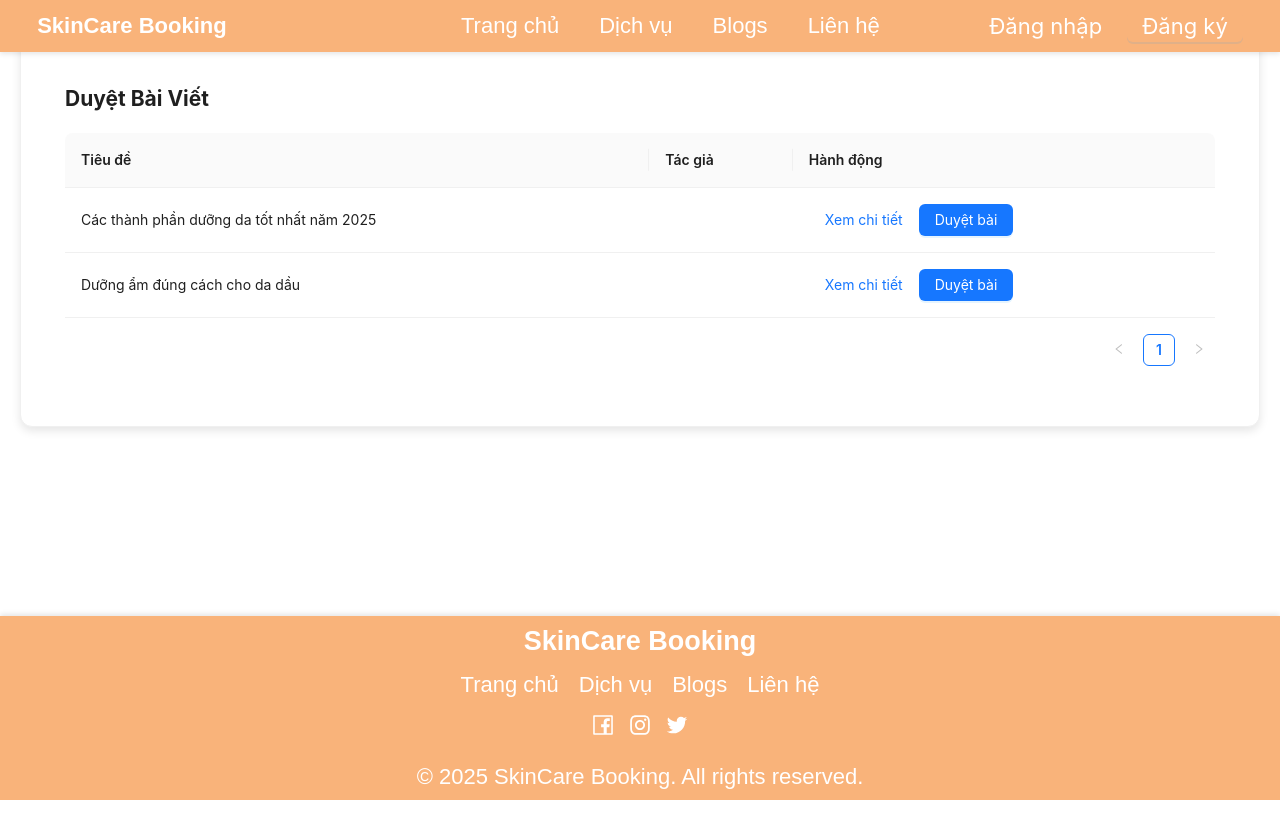
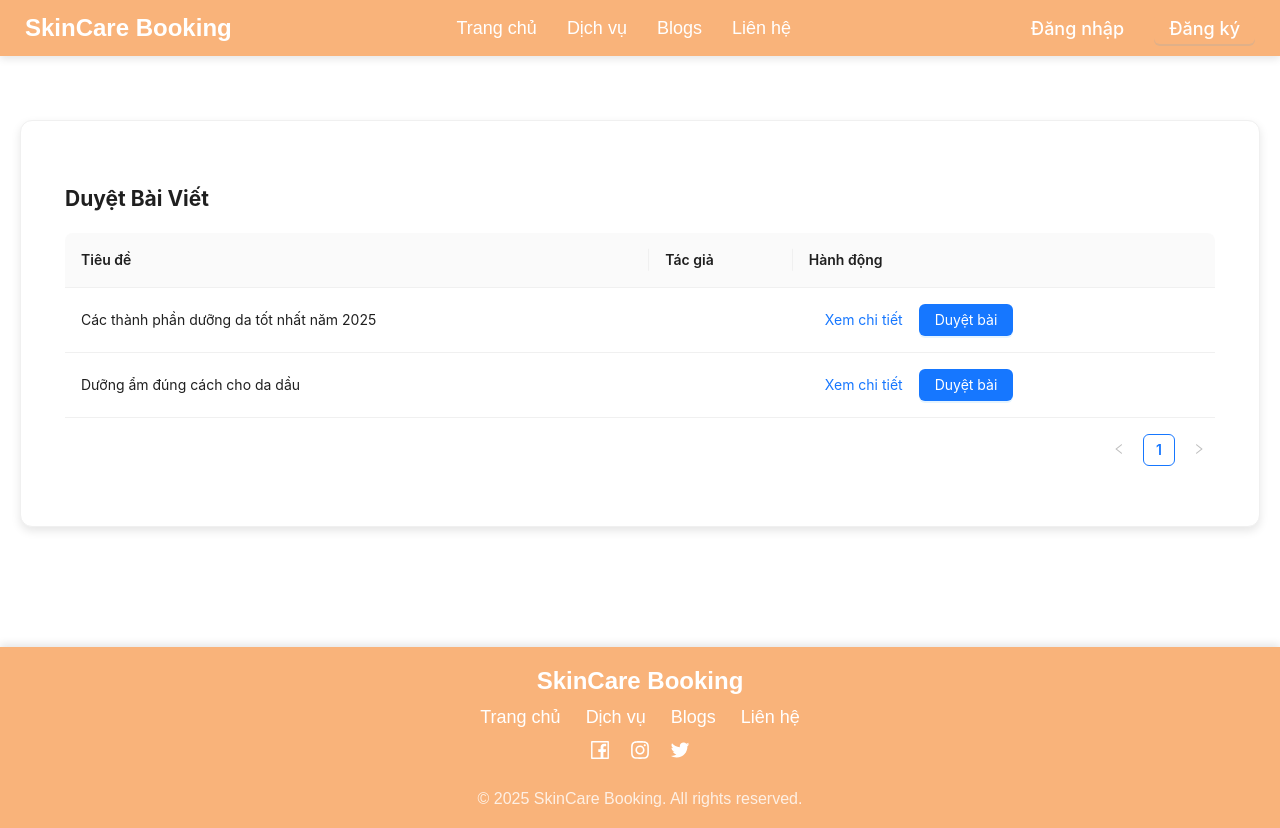
Before and after one commit to Floak-yak/SkinCareBookingSystem_FE, a React (Create React App) app: page /staff/approve-blogs in a window 1280 px wide. Before the commit the page ends 800 px from the top, so only its background shows below. Built offline with nearby package versions, Linux system fonts and the light colour scheme.

Commit message:
Refactor styles and clean up unused code in various components

```diff
--- a/src/components/AboutUs.jsx
+++ b/src/components/AboutUs.jsx
@@ -1,4 +1,3 @@
-// import { colors } from "@mui/material";
 import React from "react";
 
 const AboutUs = () => {
--- a/src/pages/HomePage.jsx
+++ b/src/pages/HomePage.jsx
@@ -1,27 +1,65 @@
-import React, { useRef } from 'react';
-import Hero from '../components/Hero';
-import CardSpa from '../components/CardSpa';
-import DoctorProfiles from '../components/Doctor';
-import '../styles/CardSpa.css';
-import '../styles/HomePage.css';
-import { FaQuoteLeft, FaChevronLeft, FaChevronRight } from 'react-icons/fa';
-import AboutUs from '../components/AboutUs';
-import SpaGallery from '../components/SpaGallery';
+import React, { useRef } from "react";
+import Hero from "../components/Hero";
+import CardSpa from "../components/CardSpa";
+import DoctorProfiles from "../components/Doctor";
+import "../styles/CardSpa.css";
+import "../styles/HomePage.css";
+import { FaQuoteLeft, FaChevronLeft, FaChevronRight } from "react-icons/fa";
+import AboutUs from "../components/AboutUs";
+import SpaGallery from "../components/SpaGallery";
 
 const SpaDATA = [
-  { id: '1', name: 'Chăm Sóc Da Cơ Bản', image: 'https://images.unsplash.com/photo-1596178060671-7a80dc8059ea?w=500&auto=format&fit=crop&q=60&ixlib=rb-4.0.3&ixid=M3wxMjA3fDB8MHxzZWFyY2h8MTR8fHNwYXxlbnwwfHwwfHx8MA%3D%3D' },
-  { id: '2', name: 'Peel Da Chuyên Sâu', image: 'https://media.istockphoto.com/id/528887735/vi/anh/ng%C6%B0%E1%BB%9Di-ph%E1%BB%A5-n%E1%BB%AF-%C4%91eo-m%E1%BA%B7t-n%E1%BA%A1-spa.jpg?s=612x612&w=0&k=20&c=hzstRBsIlXxGh9KTwC7PA8mFFlaYspIGT54wPJXL_7s=' },
-  { id: '3', name: 'Trị Liệu Ánh Sáng LED', image: 'https://rebibeauty.com/wp-content/uploads/2024/05/Dich-vu-Laser-Tan-Nhang-Nam.webp' },
-  { id: '4', name: 'Điều Trị Mụn Chuyên Sâu', image: 'https://th.bing.com/th/id/OIP.NB-iuGza8NsdQVck7eeuWQHaE7?w=270&h=180&c=7&r=0&o=5&dpr=1.3&pid=1.7' },
-  { id: '5', name: 'Điều Trị Nám - Tàn Nhang', image: 'https://th.bing.com/th/id/OIP.-nIxvtb2ArIZwk7rpYPYFwHaEv?w=300&h=192&c=7&r=0&o=5&dpr=1.3&pid=1.7' },
-  { id: '6', name: 'Tẩy Tế Bào Chết', image: 'https://media.istockphoto.com/id/480062395/fr/photo/soin-de-la-peau.webp?a=1&s=612x612&w=0&k=20&c=HdPO8uX5B9tEgaiBJCIgW9l8E24G7R6xfUSzizn8J7c=' },
-  { id: '7', name: 'Chăm Sóc Da Nhạy Cảm', image: 'https://th.bing.com/th?id=OIF.lsBOd25sY%2fBxxwuFytXt2Q&w=222&h=180&c=7&r=0&o=5&dpr=1.3&pid=1.7' },
-  { id: '8', name: 'Dưỡng Ẩm Chuyên Sâu', image: 'https://images.unsplash.com/photo-1570172619644-dfd03ed5d881?w=500&auto=format&fit=crop&q=60&ixlib=rb-4.0.3&ixid=M3wxMjA3fDB8MHxzZWFyY2h8MTZ8fHNwYXxlbnwwfHwwfHx8MA%3D%3D' }
-
-]
+  {
+    id: "1",
+    name: "Chăm Sóc Da Cơ Bản",
+    image:
+      "https://images.unsplash.com/photo-1596178060671-7a80dc8059ea?w=500&auto=format&fit=crop&q=60&ixlib=rb-4.0.3&ixid=M3wxMjA3fDB8MHxzZWFyY2h8MTR8fHNwYXxlbnwwfHwwfHx8MA%3D%3D",
+  },
+  {
+    id: "2",
+    name: "Peel Da Chuyên Sâu",
+    image:
+      "https://media.istockphoto.com/id/528887735/vi/anh/ng%C6%B0%E1%BB%9Di-ph%E1%BB%A5-n%E1%BB%AF-%C4%91eo-m%E1%BA%B7t-n%E1%BA%A1-spa.jpg?s=612x612&w=0&k=20&c=hzstRBsIlXxGh9KTwC7PA8mFFlaYspIGT54wPJXL_7s=",
+  },
+  {
+    id: "3",
+    name: "Trị Liệu Ánh Sáng LED",
+    image:
+      "https://rebibeauty.com/wp-content/uploads/2024/05/Dich-vu-Laser-Tan-Nhang-Nam.webp",
+  },
+  {
+    id: "4",
+    name: "Điều Trị Mụn Chuyên Sâu",
+    image:
+      "https://th.bing.com/th/id/OIP.NB-iuGza8NsdQVck7eeuWQHaE7?w=270&h=180&c=7&r=0&o=5&dpr=1.3&pid=1.7",
+  },
+  {
+    id: "5",
+    name: "Điều Trị Nám - Tàn Nhang",
+    image:
+      "https://th.bing.com/th/id/OIP.-nIxvtb2ArIZwk7rpYPYFwHaEv?w=300&h=192&c=7&r=0&o=5&dpr=1.3&pid=1.7",
+  },
+  {
+    id: "6",
+    name: "Tẩy Tế Bào Chết",
+    image:
+      "https://media.istockphoto.com/id/480062395/fr/photo/soin-de-la-peau.webp?a=1&s=612x612&w=0&k=20&c=HdPO8uX5B9tEgaiBJCIgW9l8E24G7R6xfUSzizn8J7c=",
+  },
+  {
+    id: "7",
+    name: "Chăm Sóc Da Nhạy Cảm",
+    image:
+      "https://th.bing.com/th?id=OIF.lsBOd25sY%2fBxxwuFytXt2Q&w=222&h=180&c=7&r=0&o=5&dpr=1.3&pid=1.7",
+  },
+  {
+    id: "8",
+    name: "Dưỡng Ẩm Chuyên Sâu",
+    image:
+      "https://images.unsplash.com/photo-1570172619644-dfd03ed5d881?w=500&auto=format&fit=crop&q=60&ixlib=rb-4.0.3&ixid=M3wxMjA3fDB8MHxzZWFyY2h8MTZ8fHNwYXxlbnwwfHwwfHx8MA%3D%3D",
+  },
+];
 
 const HomePage = () => {
-
   const scrollRef = useRef(null);
 
   const scroll = (direction) => {
@@ -29,8 +67,8 @@ const HomePage = () => {
     const scrollAmount = 300;
     if (container) {
       container.scrollBy({
-        left: direction === 'left' ? -scrollAmount : scrollAmount,
-        behavior: 'smooth'
+        left: direction === "left" ? -scrollAmount : scrollAmount,
+        behavior: "smooth",
       });
     }
   };
@@ -40,44 +78,6 @@ const HomePage = () => {
       <Hero></Hero>
 
       <AboutUs></AboutUs>
-
-      {/* <div className="container_Card"
-        style={{
-          background: "linear-gradient(to right, #a6c1ee, #fbc2eb)",
-          paddingRight: "30px",
-        }}
-      >
-        <h1
-          style={{
-            textAlign: "center", // Căn giữa nội dung text
-            margin: "10px auto", // Căn giữa và tạo khoảng cách
-            marginTop: "20px",
-            backgroundColor: "#863948",
-            width: "320px",
-            borderRadius: "20px",
-            padding: "10px", // Thêm khoảng đệm để đẹp hơn
-            color: "#fff", // Màu chữ trắng cho dễ nhìn
-            fontSize: "1.5rem", // Tăng kích thước chữ
-          }}
-        >Dich Vu Noi Bat</h1>
-        <div className="row"
-          style={{
-            display: "flex",
-            flexWrap: "nowrap",
-            justifyContent: "flex-start",
-            alignItems: "flex-start",
-            gap: "20px",
-            overflowX: "hidden",
-            overflow: "auto",
-            padding: "20px",
-            width: "100%",
-            // animation: "scroll 20s linear infinite",
-          }}
-        >
-          {SpaDATA.map((item) => <CardSpa key={item.id} id={item.id} name={item.name} image={item.image}
-            style={{ animation: "scroll 20s linear infinite", }} />)}
-        </div>
-      </div> */}
 
       <h1
         style={{
@@ -93,27 +93,23 @@ const HomePage = () => {
           position: "relative",
           bottom: "-30px",
           zIndex: 3,
-          // position: "-28px auto 28px",
         }}
       >
         Dịch Vụ Nổi Bật
       </h1>
 
-      <div className="container_Card"
+      <div
+        className="container_Card"
         style={{
           background: "#f4eade",
           position: "relative",
-          width: "95%",
-          overflowX: "hidden",
-          margin: "0 auto",
-
-
+          overflow: "auto",
+          width: "100%",
         }}
       >
-
         <button
           className="scroll-button left"
-          onClick={() => scroll('left')}
+          onClick={() => scroll("left")}
           style={{
             position: "absolute",
             left: "10px",
@@ -125,20 +121,18 @@ const HomePage = () => {
           <FaChevronLeft />
         </button>
 
-        <div className="row"
+        <div
+          className="row"
           ref={scrollRef}
           style={{
             display: "flex",
             flexWrap: "nowrap",
             gap: "20px",
             overflowX: "auto",
-            // overflowX: "hidden",
             padding: "40px 20px 30px",
-            width: "100%",
             scrollBehavior: "smooth",
             msOverflowStyle: "none",
             scrollbarWidth: "none",
-
           }}
         >
           {SpaDATA.map((item) => (
@@ -153,19 +147,19 @@ const HomePage = () => {
 
         <button
           className="scroll-button right"
-          onClick={() => scroll('right')}
+          onClick={() => scroll("right")}
           style={{
             position: "absolute",
             right: "10px",
             top: "50%",
             transform: "translateY(-50%)",
-            zIndex: 2
+            zIndex: 2,
           }}
         >
           <FaChevronRight />
         </button>
 
-        <a href='/Services' style={{ textDecoration: "none" }}>
+        <a href="/Services" style={{ textDecoration: "none" }}>
           <button
             className="btn btn-primary"
             style={{
@@ -185,11 +179,15 @@ const HomePage = () => {
               transition: "background-color 0.3s ease",
               border: "1px solid #f4a261",
             }}
-            onMouseEnter={(e) => (e.currentTarget.style.backgroundColor = "#f4a200")}
-            onMouseLeave={(e) => (e.currentTarget.style.backgroundColor = "#f4a261")}
-          // onClick={() => alert('Xem Thêm clicked!')
+            onMouseEnter={(e) =>
+              (e.currentTarget.style.backgroundColor = "#f4a200")
+            }
+            onMouseLeave={(e) =>
+              (e.currentTarget.style.backgroundColor = "#f4a261")
+            }
+            // onClick={() => alert('Xem Thêm clicked!')
 
-          // } // hoặc hành động khác bạn muốn thực hiện
+            // } // hoặc hành động khác bạn muốn thực hiện
           >
             Xem Thêm
           </button>
@@ -204,9 +202,15 @@ const HomePage = () => {
         <div className="testimonials-grid">
           <div className="testimonial-card">
             <FaQuoteLeft className="quote-icon" />
-            <p>"Dịch vụ tuyệt vời, nhân viên chuyên nghiệp. Tôi rất hài lòng với kết quả sau liệu trình."</p>
+            <p>
+              "Dịch vụ tuyệt vời, nhân viên chuyên nghiệp. Tôi rất hài lòng với
+              kết quả sau liệu trình."
+            </p>
             <div className="testimonial-author">
-              <img src="https://randomuser.me/api/portraits/women/1.jpg" alt="Customer" />
+              <img
+                src="https://randomuser.me/api/portraits/women/1.jpg"
+                alt="Customer"
+              />
               <div>
                 <h4>Nguyễn Thị A</h4>
                 {/* <div className="stars">
@@ -219,9 +223,15 @@ const HomePage = () => {
           </div>
           <div className="testimonial-card">
             <FaQuoteLeft className="quote-icon" />
-            <p>"Không gian thư giãn, sang trọng. Các liệu trình đều mang lại hiệu quả rõ rệt."</p>
+            <p>
+              "Không gian thư giãn, sang trọng. Các liệu trình đều mang lại hiệu
+              quả rõ rệt."
+            </p>
             <div className="testimonial-author">
-              <img src="https://randomuser.me/api/portraits/women/2.jpg" alt="Customer" />
+              <img
+                src="https://randomuser.me/api/portraits/women/2.jpg"
+                alt="Customer"
+              />
               <div>
                 <h4>Trần Thị B</h4>
                 {/* <div className="stars">
@@ -234,9 +244,15 @@ const HomePage = () => {
           </div>
           <div className="testimonial-card">
             <FaQuoteLeft className="quote-icon" />
-            <p>"Đội ngũ nhân viên nhiệt tình, chu đáo. Sẽ tiếp tục ủng hộ spa trong thời gian tới."</p>
+            <p>
+              "Đội ngũ nhân viên nhiệt tình, chu đáo. Sẽ tiếp tục ủng hộ spa
+              trong thời gian tới."
+            </p>
             <div className="testimonial-author">
-              <img src="https://randomuser.me/api/portraits/women/3.jpg" alt="Customer" />
+              <img
+                src="https://randomuser.me/api/portraits/women/3.jpg"
+                alt="Customer"
+              />
               <div>
                 <h4>Lê Thị C</h4>
                 {/* <div className="stars">
@@ -253,12 +269,10 @@ const HomePage = () => {
       {/* Gallery Section */}
       <section className="gallery">
         <h2>Không Gian Spa</h2>
-
       </section>
 
       <SpaGallery></SpaGallery>
-
-    </div >
+    </div>
   );
 };
 
--- a/src/styles/CardSpa.css
+++ b/src/styles/CardSpa.css
@@ -9,9 +9,8 @@
 }
 
 .scroll-container {
-    width: 100%;
     overflow: hidden;
-    whiteSpace: nowrap;
+    white-space: nowrap;
     box-sizing: border-box;
     position: relative;
 }
--- a/src/styles/HomePage.css
+++ b/src/styles/HomePage.css
@@ -7,7 +7,6 @@
 
 .testimonials h2 {
   margin-bottom: 3rem;
-    /* color: #333; */
   color: #f9b37a;
   font-size: 2.5rem;
 }
@@ -53,7 +52,6 @@
   gap: 0.2rem;
 }
 
-
 /* Gallery Section */
 .gallery {
   padding: 0 2rem;
@@ -63,7 +61,6 @@
 
 .gallery h2 {
   margin-bottom: 3rem;
-    /* color: #333; */
   color: #f9b37a;
   font-size: 2.5rem;
 }
@@ -94,8 +91,6 @@
   transform: scale(1.1);
 }
 
-
-
 .scroll-button {
   width: 40px;
   height: 40px;
--- a/src/styles/approveBlog.css
+++ b/src/styles/approveBlog.css
@@ -2,6 +2,7 @@
     justify-content: center;
     align-items: center;
     padding: 20px;
+    margin: 100px auto;
   }
 
   .approve-blogs-card {
--- a/src/styles/blogPage.css
+++ b/src/styles/blogPage.css
@@ -1,8 +1,7 @@
 /* Tổng quan */
 .blog-container {
   width: 85%;
-  margin: 0 auto;
-  padding: 20px;
+  margin: 100px auto;
 }
 
 /* Tiêu đề trang */
--- a/src/styles/createBlog.css
+++ b/src/styles/createBlog.css
@@ -4,7 +4,7 @@
   border-radius: 8px;
   box-shadow: 0 4px 10px rgba(0, 0, 0, 0.1);
   width: 500px;
-  margin: 30px auto;
+  margin: 100px auto;
 }
 
 .create-blog-container h2 {
--- a/src/styles/footer.css
+++ b/src/styles/footer.css
@@ -2,71 +2,78 @@
   bottom: 0;
   left: 0;
   width: 100%;
-  /* background: linear-gradient(to right, #a6c1ee, #fbc2eb); */
-  padding: 10px 0;
-  background-color: #f9b37a;
+  background: #f9b37a;
+  padding: 20px 0;
   text-align: center;
-  box-shadow: 0 -2px 5px rgba(0, 0, 0, 0.1);
+  box-shadow: 0 -3px 8px rgba(0, 0, 0, 0.1);
 }
 
 .footer-container {
   display: flex;
   flex-direction: column;
   align-items: center;
-  gap: 15px;
+  gap: 12px;
 }
 
 .footer-logo {
-  font-size: 27px;
+  font-size: 24px;
   font-weight: bold;
-  color: #ffffff;
+  color: white;
   text-decoration: none;
+  transition: color 0.3s ease;
 }
 
 .footer-logo:hover {
-  color: grey;
+  color: #6c5b7b;
 }
 
 .footer-links {
   display: flex;
-  gap: 20px;
+  gap: 25px;
 }
 
 .footer-links a {
-  color: #ffffff;
-  font-size: 22px;
+  color: white;
+  font-size: 18px;
   text-decoration: none;
-  transition: color 0.3s;
+  font-weight: 500;
+  transition: color 0.3s ease-in-out;
 }
 
 .footer-links a:hover {
-  color: grey;
+  color: #6c5b7b;
 }
 
 .footer-social {
   display: flex;
-  gap: 15px;
+  gap: 20px;
 }
 
 .footer-social a {
-  color: #ffffff;
-  font-size: 22px;
-  transition: color 0.3s;
+  color: white;
+  font-size: 20px;
+  transition: color 0.3s ease;
 }
 
 .footer-social a:hover {
-  color: grey;
+  color: #6c5b7b;
 }
 
 .footer-bottom {
-  margin-top: 10px;
-  font-size: 22px;
-  color: #ffffff;
+  margin-top: 15px;
+  font-size: 16px;
+  color: white;
+  opacity: 0.8;
 }
 
+/* Responsive */
 @media (max-width: 768px) {
   .footer-links {
     flex-direction: column;
     gap: 10px;
   }
+
+  .footer-container {
+    gap: 8px;
+  }
 }
--- a/src/styles/header.css
+++ b/src/styles/header.css
@@ -1,68 +1,64 @@
 .header {
+  position: fixed;
   top: 0;
   left: 0;
   right: 0;
   display: flex;
-  /* justify-content: space-between; */
-  justify-content: space-around;
+  justify-content: space-between;
   align-items: center;
-  padding: 10px 20px;
-  /* background: linear-gradient(to right, #a6c1ee, #fbc2eb); */
-  background-color: #f9b37a;
-  /* background-color: #fff; */
-  /* background: linear-gradient(rgba(0, 0, 0, 0.2), rgba(0, 0, 0, 0.2)),
-    url('https://edbeauty.net/wp-content/uploads/2018/03/duong-trang-face-2.jpg'); */
-  position: fixed;
-  box-shadow: 0 2px 5px rgba(0, 0, 0, 0.1);
+  padding: 12px 25px;
+  background: #f9b37a;
+  box-shadow: 0 3px 8px rgba(0, 0, 0, 0.1);
   z-index: 1000;
-  /* color: black; */
 }
 
 .header .logo {
-  font-size: 22px;
+  font-size: 24px;
   font-weight: bold;
   text-decoration: none;
   color: white;
-  margin-right: 140px;
+  transition: color 0.3s ease;
 }
 
 .header .logo:hover {
-  color: grey;
+  color: #6c5b7b;
 }
 
 .nav {
   display: flex;
-  gap: 40px;
-  margin: 0px 60px;
+  gap: 30px;
 }
 
 .nav a {
   color: white;
   text-decoration: none;
-  font-size: 22px;
-  transition: color 0.3s;
+  font-size: 18px;
+  font-weight: 500;
+  transition: color 0.3s ease-in-out;
 }
 
 .nav a:hover {
-  color: grey;
+  color: #6c5b7b;
+  font-weight: bold;
 }
 
 .auth {
   display: flex;
-  gap: 10px;
+  gap: 15px;
 }
 
 .auth button {
   color: white;
   border: none;
   background: none;
-  font-size: 22px;
+  font-size: 18px;
+  font-weight: 500;
   cursor: pointer;
-  transition: color 0.3s;
+  transition: color 0.3s ease-in-out;
 }
 
 .auth button:hover {
-  color: grey;
+  color: #6c5b7b;
 }
 
 .menu-toggle {
@@ -70,10 +66,16 @@
   background: none;
   border: none;
   color: white;
-  font-size: 24px;
+  font-size: 28px;
   cursor: pointer;
+  transition: color 0.3s ease;
 }
 
+.menu-toggle:hover {
+  color: #6c5b7b;
+}
+
+/* Responsive */
 @media (max-width: 768px) {
   .menu-toggle {
     display: block;
@@ -86,7 +88,7 @@
     top: 60px;
     left: 0;
     width: 100%;
-    background: rgba(166, 193, 238, 0.9);
+    background: rgba(248, 165, 194, 0.95);
     text-align: center;
     padding: 15px 0;
     box-shadow: 0px 4px 8px rgba(0, 0, 0, 0.1);
@@ -97,16 +99,9 @@
   }
 
   .nav a {
-    padding: 10px;
+    padding: 12px;
     width: 100%;
-  }
-
-  .staff-approve-btn a {
-    color: #52c41a !important;
-    font-weight: bold;
-  }
-
-  .staff-approve-btn a:hover {
-    color: #389e0d !important;
+    display: block;
+    font-size: 20px;
   }
 }
--- a/src/styles/services.css
+++ b/src/styles/services.css
@@ -104,8 +104,7 @@
 
 .popular-tag {
     position: absolute;
-    top: 10px;
-    right: -30px;
+    right: -50px;
     background: #FF4D4D;
     color: white;
     padding: 5px 40px;
```
Also changed, not shown: src/styles/Variable.css (added). Lines whose indentation alone changed are shown as unchanged.
